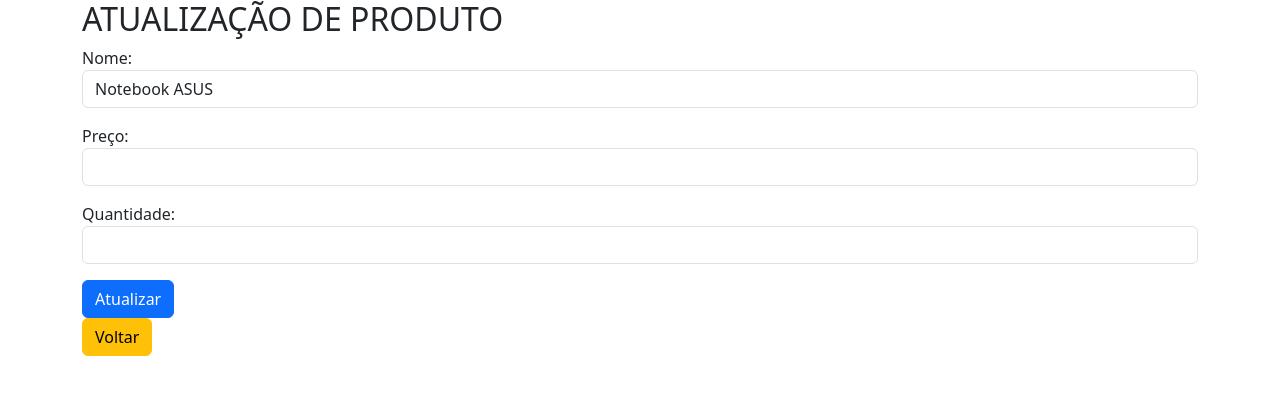
After one commit to VitorEduardo7/Loja, a PHP site: page /form_atualizar.php?id=1 in a window 1280 px wide. The commit adds this page. Shown: the top 395 px of the page. Run offline with PHP 8.4, Linux system fonts and the light colour scheme; data comes from the database, SQL or seed files in the repository; both versions use the stored data as it was after the commit.

Commit message:
Add files via upload

```diff
--- /dev/null
+++ b/form_atualizar.php
@@ -0,0 +1,46 @@
+<?php
+    include 'cabecalho.php';
+?>
+<body>
+    <div class="container">
+        <h2>ATUALIZAÇÃO DE PRODUTO</h2>
+        <?php
+            $id = $_GET['id'];
+            // echo "Recebi ==> $id";
+
+            require 'conexao.php';
+            $sql = "SELECT * FROM produtos WHERE id = $id" ;
+            $stmt = $pdo->query($sql);
+            $produto = $stmt->fetch(PDO::FETCH_ASSOC);
+
+        //     while ($produto = $stmt->fetch(PDO::FETCH_ASSOC)) {
+        //         echo "ID: " . $produto['id'] . "<br>";
+        //         echo "Nome: " . $produto['nome'] . "<br>";
+        //         echo "Preço: R$" . $produto['preco'] . "<br>";
+        //         echo "Estoque: " . $produto['estoque'] . "<br><br>";
+        // }
+
+        ?>
+        <form action="#" method="POST">
+            <div class="mb-3">
+                Nome: <input value="<?php echo $produto['nome'];?>" type="text" name="produto" class="form-control" >
+            </div>
+            <div class="mb-3">
+                Preço: <input type="text" <?php echo $produto['preco'];?> name="preco" class="form-control">
+            </div>
+        <div class="mb-3">
+            Quantidade: <input type="text" <?php echo $produto['quantidade'];?> name="quantidade" class="form-control">
+        </div>
+            <button type="submit" class="btn btn-primary">Atualizar</button>
+        </form>
+    </div>
+
+
+<div class="container">
+        <a href="index.php" class="btn btn-warning">Voltar</a>
+</div>
+
+
+    <script src="https://cdn.jsdelivr.net/npm/bootstrap@5.3.7/dist/js/bootstrap.bundle.min.js" integrity="sha384-ndDqU0Gzau9qJ1lfW4pNLlhNTkCfHzAVBReH9diLvGRem5+R9g2FzA8ZGN954O5Q" crossorigin="anonymous"></script>
+</body>
+</html>
--- a/listar.php
+++ b/listar.php
@@ -4,7 +4,7 @@
 <body>
     <div class="container">
         <h1>Bem vindo ao meu 1° sistema web com CRUD</h1>
-        <h3>Matheus de Pauli Batista</h3>
+        <h3>Vitor Eduardo</h3>
         <div class="container">
         <table class="table">
             <thead>
@@ -30,8 +30,8 @@
             echo "
             <td>
                 <div class='btn-group' role='group' aria-label='Basic mixed styles example'>
-                            <a href='#' type='button' class='btn btn-success'>Atualizar</a>
-                            <a href='#' type='button' class='btn btn-dark'>Apagar</a>
+                    <a href='form_atualizar.php?id=".$produto['id']."' type='button' class='btn btn-success'>Atualizar</a>
+                    <a href='#' type='button' class='btn btn-dark'>Apagar</a>
                 </div>
             </td>
             ";
```
Also changed, not shown: bd_loja.sql (added, +69 -0 lines), README.md.
